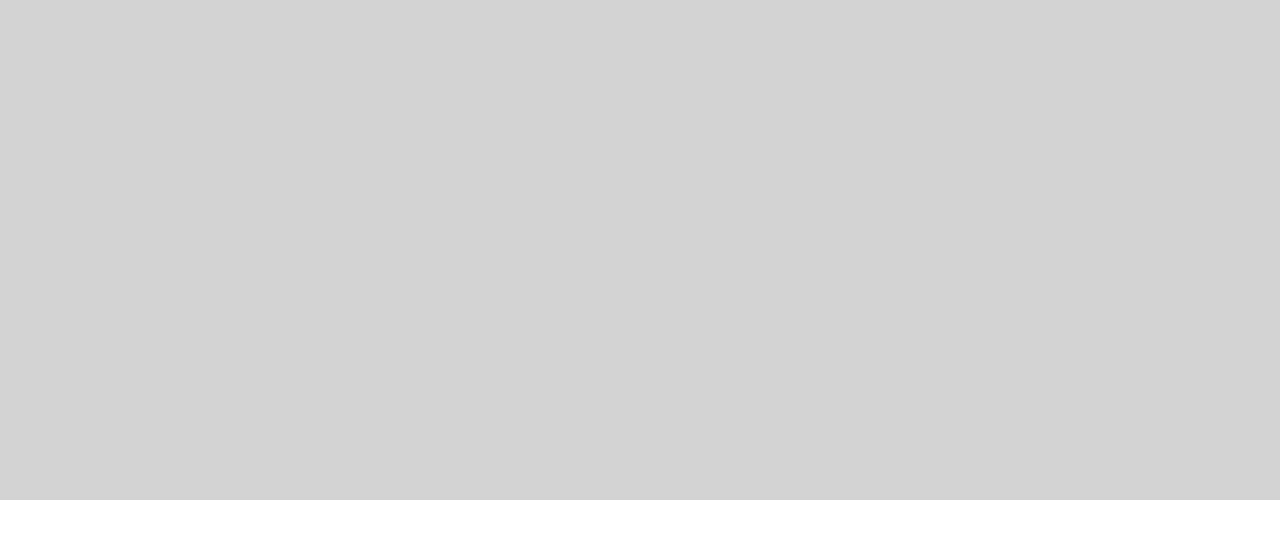
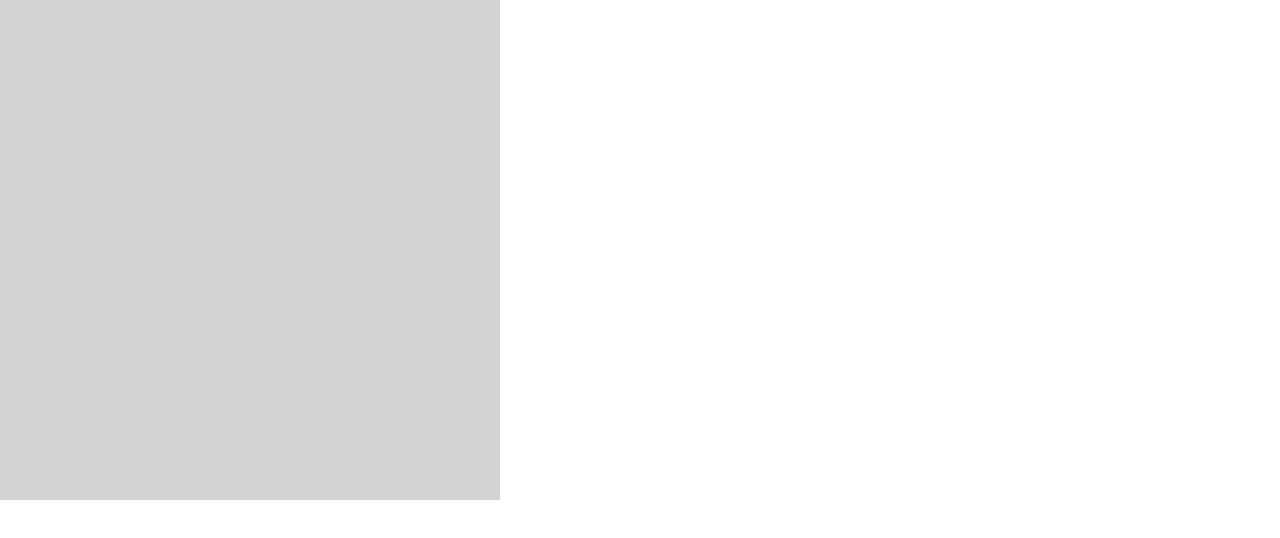
Before and after one commit to more-ka/canvas-2019, a plain HTML site: page index.html in a window 1280 px wide. Drawn offline with Linux system fonts and the light colour scheme.

Commit message:
Update index.html

```diff
--- a/index.html
+++ b/index.html
@@ -5,7 +5,7 @@
   <title>canvas画板</title>
   <style>
     *{margin:0;}
-    #canvas{background:lightgrey;position:relative;display: block;width:"500";height:500px;}
+    #canvas{background:lightgrey;position:relative;display: block;width:500px;height:500px;}
   </style>
 </head>
 <body>
```
